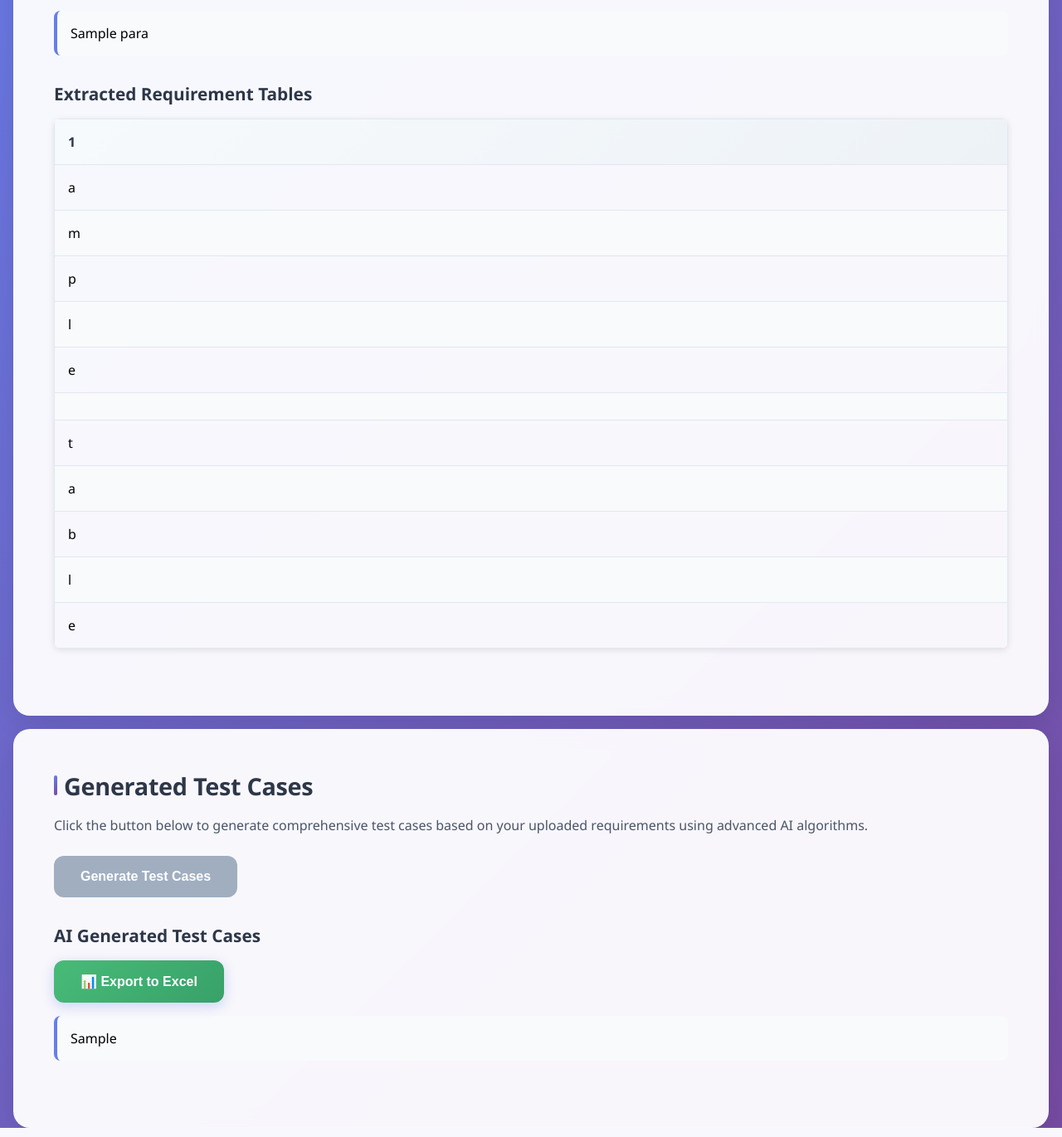
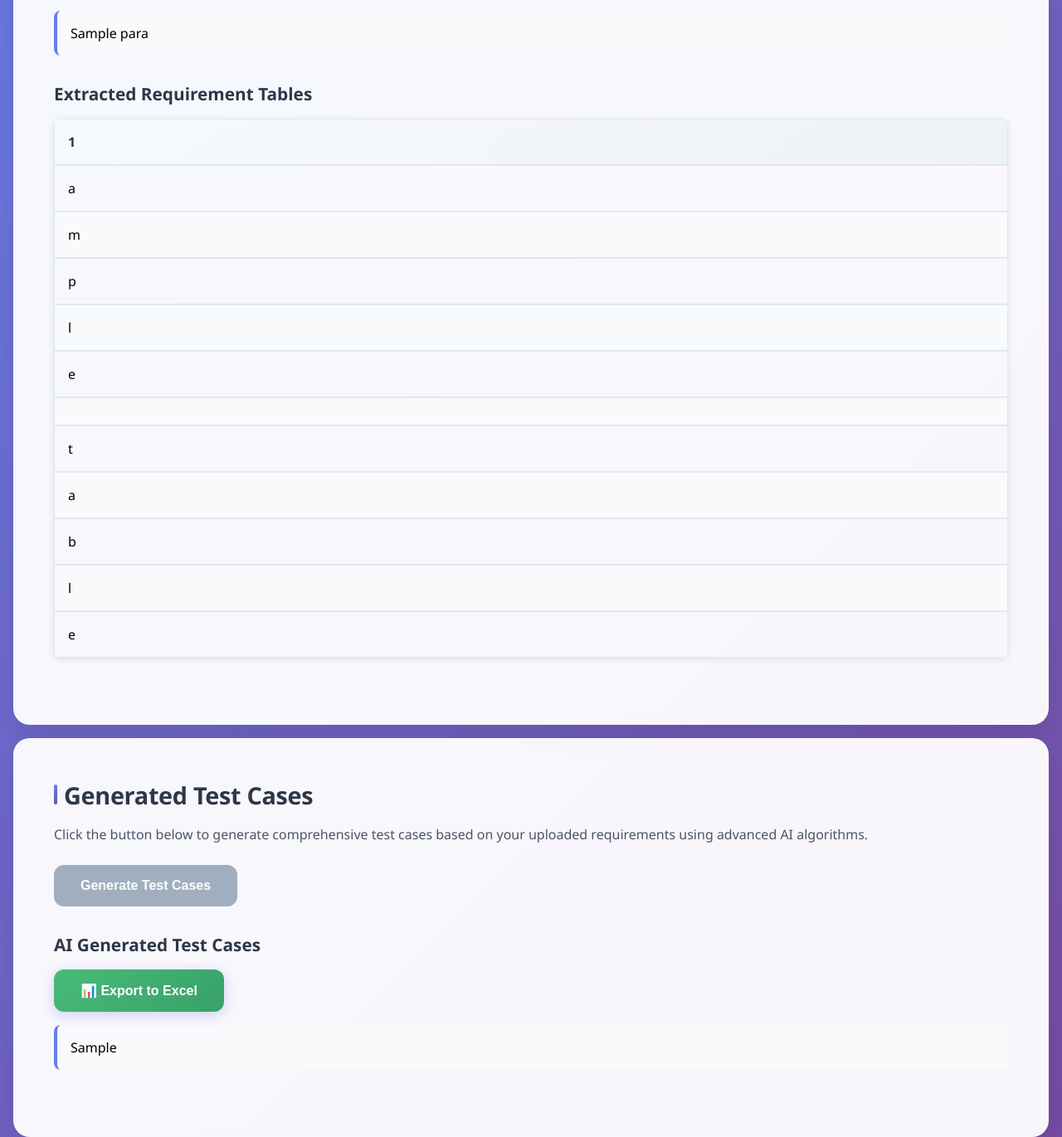
Before and after one commit to reachaadi/Final_Dissertation, a FastAPI app: template autotestgen/atg/templates/index.html in a window 1280 px wide. Shown: the part 416-1787 px from the top of the page at 83% size. Run offline with FastAPI, Linux system fonts and the light colour scheme; the template is opened without the code that fills it: most values are stand-ins (such as "Sample title", 1, 10 or a date in 2020); parts of the project's set-up code (start-up, migrations or seed data) failed here and were passed over.

Commit message:
break for reqs

```diff
--- a/autotestgen/atg/templates/index.html
+++ b/autotestgen/atg/templates/index.html
@@ -191,33 +191,63 @@
         }
 
         .doc-table {
-            border-collapse: collapse;
+            display: grid;
+            grid-template-columns: repeat(var(--col-count, 1), minmax(150px, 1fr));
             width: 100%;
             min-width: 600px;
         }
 
-        .doc-table th,
-        .doc-table td {
+        .doc-table-header {
+            display: contents;
+        }
+
+        .doc-table-body {
+            display: contents;
+        }
+
+        .doc-table-row {
+            display: contents;
+        }
+
+        .doc-table-cell {
             border: 1px solid #e2e8f0;
             padding: 1rem;
             text-align: left;
             white-space: normal;
             word-wrap: break-word;
-            vertical-align: top;
+            display: flex;
+            align-items: flex-start;
         }
 
-        .doc-table th {
+        .doc-table-header-cell {
             background: linear-gradient(135deg, #f7fafc 0%, #edf2f7 100%);
             font-weight: 600;
             color: #2d3748;
         }
 
-        .doc-table tr:nth-child(even) {
+        .doc-table-row:nth-child(even) .doc-table-cell {
             background: #f8fafc;
         }
 
-        .doc-table tr:hover {
+        .doc-table-row:hover .doc-table-cell {
             background: #f1f5f9;
+        }
+
+        .requirement-separator {
+            grid-column: 1 / -1;
+            height: 2rem;
+            /* margin: 0.5rem 0;
+            border-top: 2px solid #cbd5e1;
+            border-bottom: 2px solid #cbd5e1; */
+            background: linear-gradient(135deg, rgba(102, 126, 234, 0.1) 0%, rgba(118, 75, 162, 0.1) 100%);
+            display: flex;
+            align-items: center;
+            justify-content: center;
+            font-size: 0.875rem;
+            color: #667eea;
+            font-weight: 600;
+            border-left: none;
+            border-right: none;
         }
 
         ul {
@@ -262,8 +292,7 @@
                 border-radius: 0;
             }
 
-            .doc-table th,
-            .doc-table td {
+            .doc-table-cell {
                 padding: 0.75rem;
                 font-size: 0.9rem;
             }
@@ -323,24 +352,24 @@
                     <h3>Extracted Requirement Tables</h3>
                     {% for table in tables %}
                     <div class="table-container">
-                        <table class="doc-table">
-                            <thead>
-                                <tr>
+                        <div class="doc-table" style="--col-count: {{ table[0]|length }}">
+                            <div class="doc-table-header">
+                                <div class="doc-table-row">
                                     {% for cell in table[0] %}
-                                    <th>{{ cell }}</th>
+                                    <div class="doc-table-cell doc-table-header-cell">{{ cell }}</div>
                                     {% endfor %}
-                                </tr>
-                            </thead>
-                            <tbody>
+                                </div>
+                            </div>
+                            <div class="doc-table-body">
                                 {% for row in table[1:] %}
-                                <tr>
+                                <div class="doc-table-row">
                                     {% for cell in row %}
-                                    <td>{{ cell }}</td>
+                                    <div class="doc-table-cell">{{ cell }}</div>
                                     {% endfor %}
-                                </tr>
+                                </div>
                                 {% endfor %}
-                            </tbody>
-                        </table>
+                            </div>
+                        </div>
                     </div>
                     {% endfor %}
                 </div>
@@ -369,19 +398,35 @@
                     <div id="exportStatus" class="success" style="display:none;"></div>
                     {% if test_cases and test_cases|length > 0 and test_cases[0] is mapping %}
                     <div class="table-container">
-                        <table class="doc-table">
-                            <thead>
-                                <tr>
+                        <div class="doc-table" style="--col-count: {{ test_cases[0].keys()|list|length }}">
+                            <div class="doc-table-header">
+                                <div class="doc-table-row">
                                     {% for key in test_cases[0].keys() %}
-                                    <th>{{ key|capitalize }}</th>
+                                    <div class="doc-table-cell doc-table-header-cell">{{ key|capitalize }}</div>
                                     {% endfor %}
-                                </tr>
-                            </thead>
-                            <tbody>
+                                </div>
+                            </div>
+                            <div class="doc-table-body">
                                 {% for tc in test_cases %}
-                                <tr>
+                                {% set current_req_id = tc.get('requirement_id') or tc.get('Requirement_ID') or
+                                tc.get('Requirement ID') or '' %}
+                                {% if loop.index0 == 0 %}
+                                <div class="requirement-separator">
+                                    Requirement ID: {{ current_req_id if current_req_id else 'N/A' }}
+                                </div>
+                                {% elif loop.index0 > 0 %}
+                                {% set prev_tc = test_cases[loop.index0 - 1] %}
+                                {% set prev_req_id = prev_tc.get('requirement_id') or prev_tc.get('Requirement_ID') or
+                                prev_tc.get('Requirement ID') or '' %}
+                                {% if current_req_id != prev_req_id %}
+                                <div class="requirement-separator">
+                                    Requirement ID: {{ current_req_id if current_req_id else 'N/A' }}
+                                </div>
+                                {% endif %}
+                                {% endif %}
+                                <div class="doc-table-row">
                                     {% for key, value in tc.items() %}
-                                    <td>
+                                    <div class="doc-table-cell">
                                         {% if key.lower() == 'teststeps' or key.lower() == 'test_steps' %}
                                         {% if value is iterable and value is not string %}
                                         {% for step in value %}
@@ -393,12 +438,12 @@
                                         {% else %}
                                         {{ value }}
                                         {% endif %}
-                                    </td>
+                                    </div>
                                     {% endfor %}
-                                </tr>
+                                </div>
                                 {% endfor %}
-                            </tbody>
-                        </table>
+                            </div>
+                        </div>
                     </div>
                     {% else %}
                     <ul>
```
